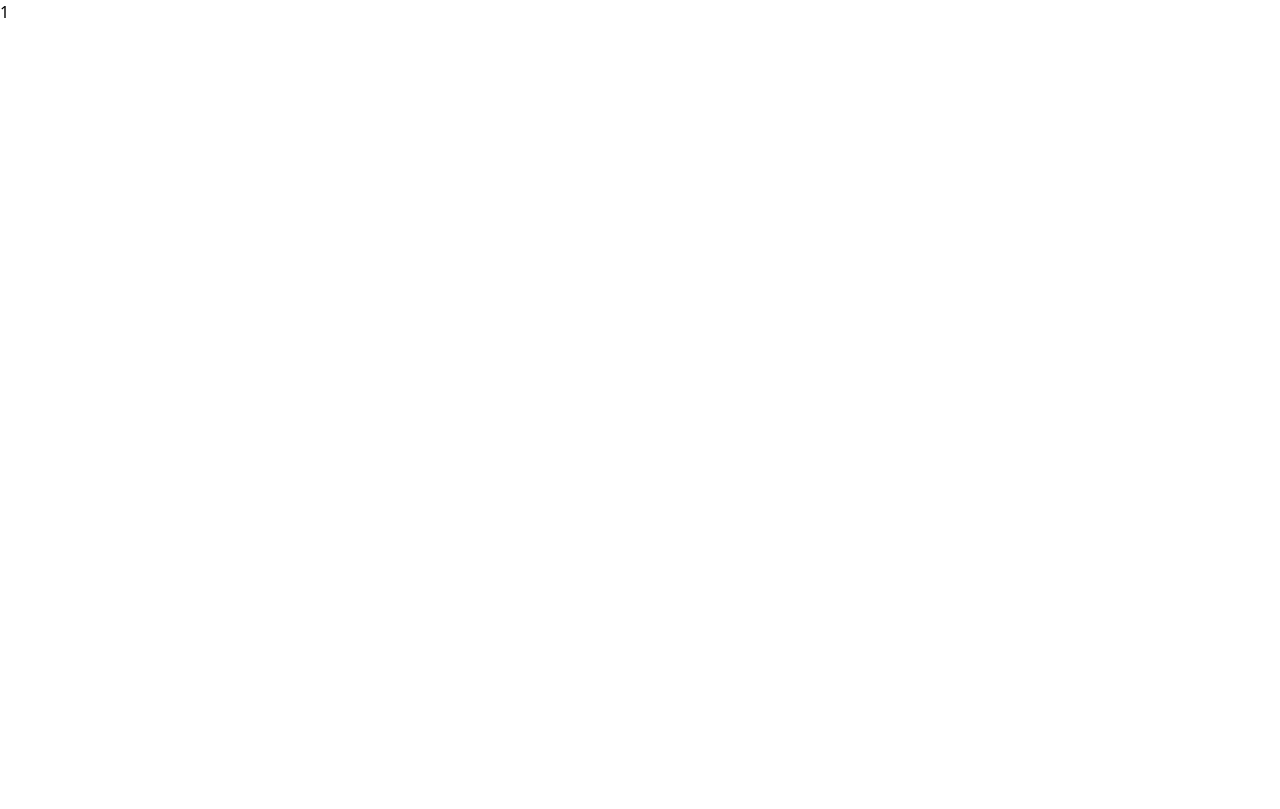
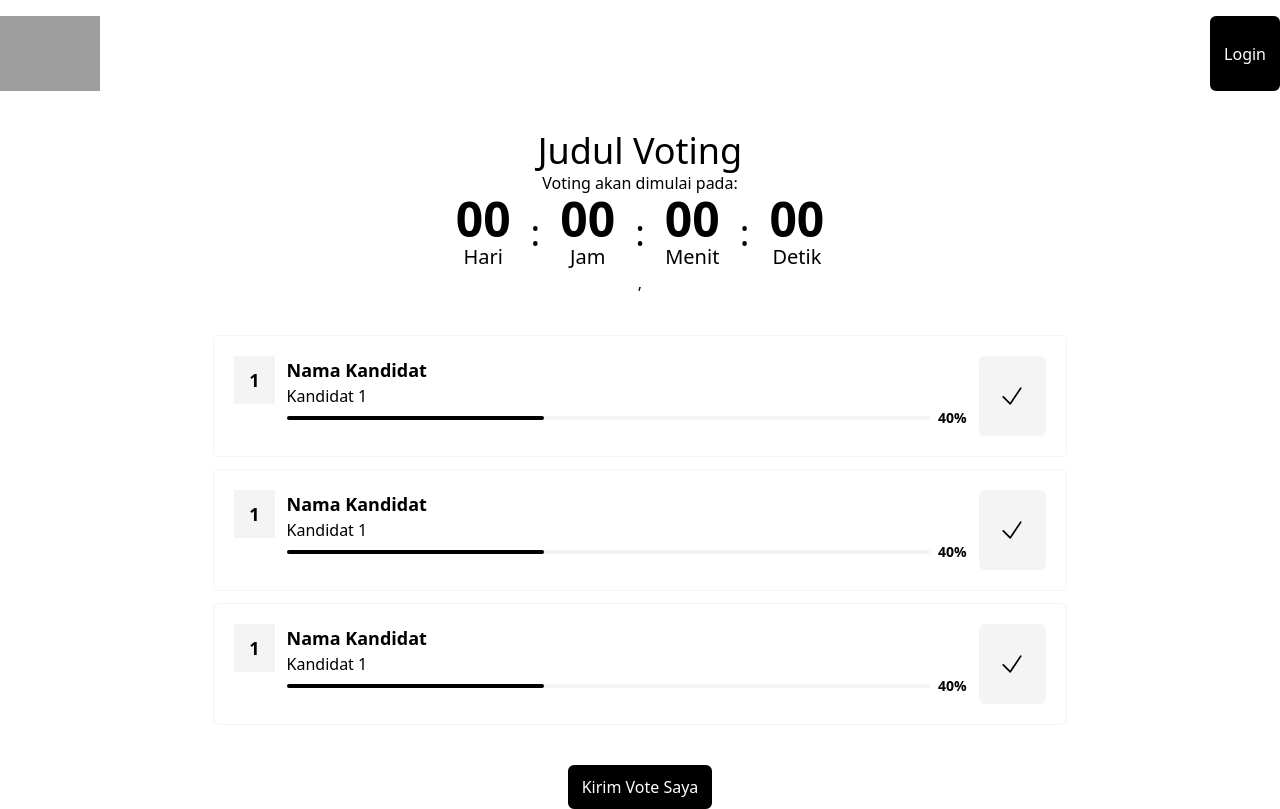
Before and after one commit to auzanxp/Next-Vote-App, a Next.js app: page /participant/1 in a window 1280 px wide. Built offline with nearby package versions, Linux system fonts and the light colour scheme; grey boxes are pictures that could not be loaded.

Commit message:
feat: Custom CountDown Page

```diff
--- /dev/null
+++ b/components/CandidatItem.tsx
@@ -0,0 +1,26 @@
+import { CheckIcon } from "@heroicons/react/24/solid";
+
+export default function CandidateItem() {
+    return (
+        <div className="flex flex-row border border-zinc-100 p-5 rounded-md space-x-3">
+            <div className="w-12 h-12 text-center font-bold text-lg flex justify-center items-center bg-zinc-100">
+                1
+            </div>
+
+            <div className="w-full">
+                <h3 className="text-lg font-bold">Nama Kandidat</h3>
+                <p>Kandidat 1</p>
+                <div className="flex flex-row items-center space-x-2">
+                    <div className="w-full h-1 bg-zinc-100 rounded-full">
+                        <div className="h-1 bg-black rounded-full" style={{width: '40%'}}></div>
+                    </div>
+                    <p className="text-sm font-bold">40%</p>
+                </div>
+            </div>
+
+            <div className="flex items-center justify-center w-20 h-20 cursor-pointer bg-zinc-100 rounded-md">
+                <CheckIcon className="w-7 h-7"/>
+            </div>
+        </div>
+    )
+}
--- /dev/null
+++ b/components/CountDown/CountDownItem.tsx
@@ -0,0 +1,18 @@
+import { zeroPad } from "react-countdown";
+
+interface itemProps {
+    value: number;
+    label: string;
+}
+
+export default function CountDownItem  (props: itemProps)  {
+    return (
+        <div className="flex items-center">
+            <div className="flex flex-col text-center">
+                <span className="text-5xl font-bold">{zeroPad(props.value, 2)}</span>
+                <span className="text-xl font-light">{props.label}</span>
+            </div>
+            {props.label !== 'Detik' && <span className="mx-5 text-4xl">:</span>}
+        </div>
+    )
+}
--- /dev/null
+++ b/components/CountDown/CountRenderer.tsx
@@ -0,0 +1,19 @@
+import CountDownItem from "./CountDownItem";
+
+interface Props {
+    days: number;
+    hours: number;
+    minutes: number;
+    seconds: number;
+}
+
+export default function CountRenderer(props: Props) {
+    return (
+        <div className="flex flex-row mx-auto justify-center">
+            <CountDownItem value={props.days} label={'Hari'} />
+            <CountDownItem value={props.hours} label={'Jam'} />
+            <CountDownItem value={props.minutes} label={'Menit'} />
+            <CountDownItem value={props.seconds} label={'Detik'} />
+        </div>
+    )
+}
--- /dev/null
+++ b/components/CountDown/Countdown.tsx
@@ -0,0 +1,35 @@
+import Countdown, { CountdownRendererFn } from "react-countdown"
+import CountRenderer from "./CountRenderer"
+
+interface Props {
+    className?: string
+}
+
+export default function CountDown(props: Props) {
+
+    const countDown: CountdownRendererFn = ({
+        days,
+        hours,
+        minutes,
+        seconds
+    }) => {
+        return (
+            <CountRenderer
+                days={days}
+                hours={hours}
+                minutes={minutes}
+                seconds={seconds}
+            />
+        )
+    }
+
+    return (
+        <div className={`text-center ${props.className}`}>
+            <p>Voting akan dimulai pada:</p>
+            <Countdown
+                date={Date.now() + 5000}
+                renderer={countDown}
+            />,
+        </div>
+    )
+}
--- a/package.json
+++ b/package.json
@@ -12,6 +12,7 @@
     "@heroicons/react": "^2.0.16",
     "next": "13.2.1",
     "react": "18.2.0",
+    "react-countdown": "^2.3.5",
     "react-datepicker": "^4.10.0",
     "react-dom": "18.2.0"
   },
--- a/pages/participant/[code].tsx
+++ b/pages/participant/[code].tsx
@@ -1,9 +1,37 @@
-import { useRouter } from "next/router"
+import Head from "next/head";
+import { useRouter } from "next/router";
+import Button from "../../components/Button";
+import CandidateItem from "../../components/CandidatItem";
+import CountDown from "../../components/CountDown/Countdown";
+import Menu from "../../components/Menu";
 
 export default function DetailParticipant() {
-    const router = useRouter()
-    const {code} = router.query
+    const router = useRouter();
+    const { code } = router.query;
     return (
-        <div>{code}</div>
-    )
+        <div className="container mx-auto">
+            <Head>
+                <title>Mulai Voting</title>
+            </Head>
+            <Menu />
+
+            <div>
+                <h1 className="text-4xl mt-10 text-center">Judul Voting</h1>
+
+                {/* timer */}
+                <CountDown/>
+                {/* timer */}
+
+                <div className="mt-10 space-y-3 w-2/3 mx-auto">
+                    <CandidateItem />
+                    <CandidateItem />
+                    <CandidateItem/>
+                </div>
+
+                <div className="text-center mt-10">
+                    <Button text="Kirim Vote Saya"/>
+                </div>
+            </div>
+        </div>
+    );
 }
```
Also changed, not shown: 2 other files (tests, documents, lock files or other folders).
